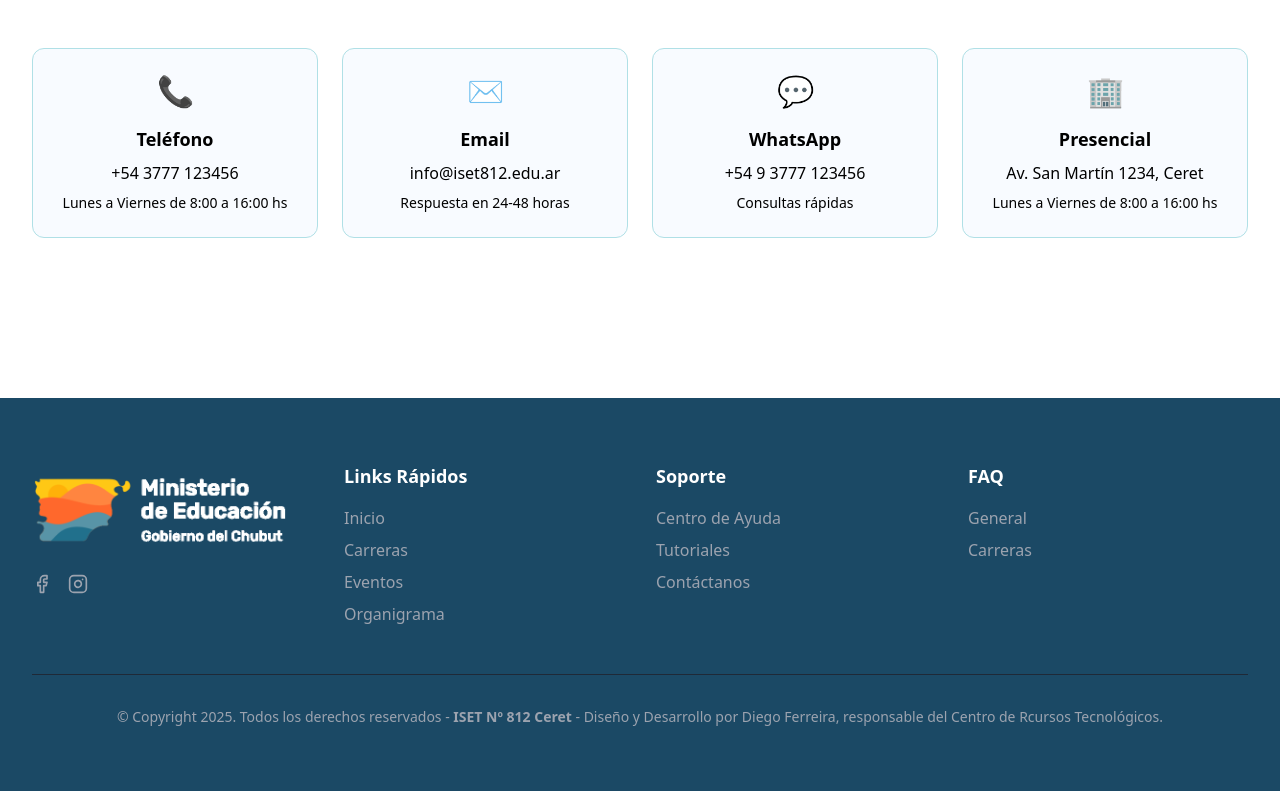
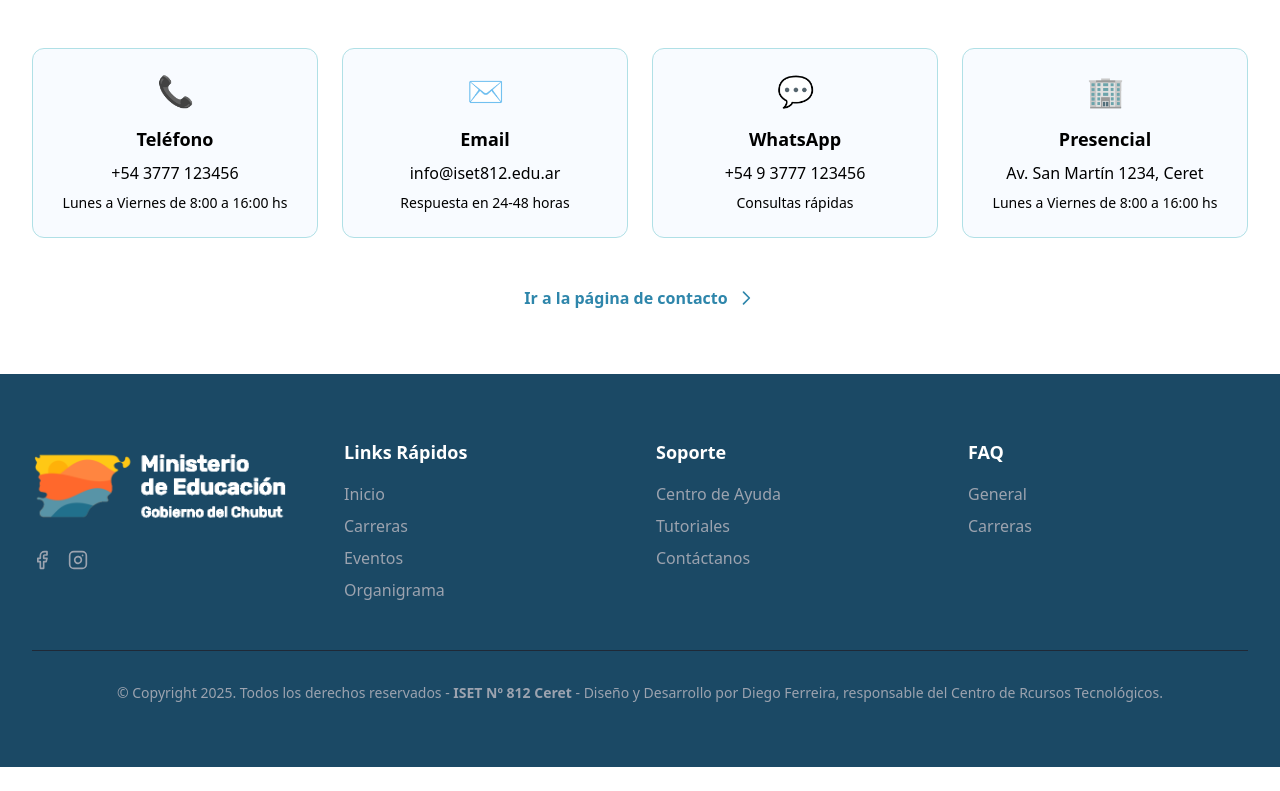
Before and after one commit to revivocelulares/Landing-ISET, a React (Vite) app: page /help-center in a window 1280 px wide. Shown: the part 1616-2407 px from the top of the page. After the commit the page ends 2383 px from the top, so only its background shows below. Built offline with nearby package versions, Linux system fonts and the light colour scheme.

Commit message:
Fix some links

```diff
--- a/src/pages/HelpCenterPage.tsx
+++ b/src/pages/HelpCenterPage.tsx
@@ -136,6 +136,7 @@ const HelpCenterPage: React.FC = () => {
               <Link
                 key={index}
                 to={resource.link}
+                onClick={() => window.scrollTo(0, 0)}
                 className="bg-white p-6 rounded-xl shadow-sm hover:shadow-md transition-shadow border border-azure-100 hover:border-azure-200 group"
               >
                 <div className="text-4xl mb-4">{resource.icon}</div>
@@ -186,7 +187,7 @@ const HelpCenterPage: React.FC = () => {
           <div className="text-center mt-12">
             <Link
               to="/contact"
-              className="bg-coral-500 text-white px-8 py-3 rounded-lg font-semibold hover:bg-coral-600 transition-colors inline-flex items-center"
+              className="inline-flex items-center text-azure-400 hover:text-azure-500 font-semibold transition-colors"
             >
               Ir a la página de contacto
               <svg className="ml-2 w-5 h-5" fill="none" stroke="currentColor" viewBox="0 0 24 24">
```
